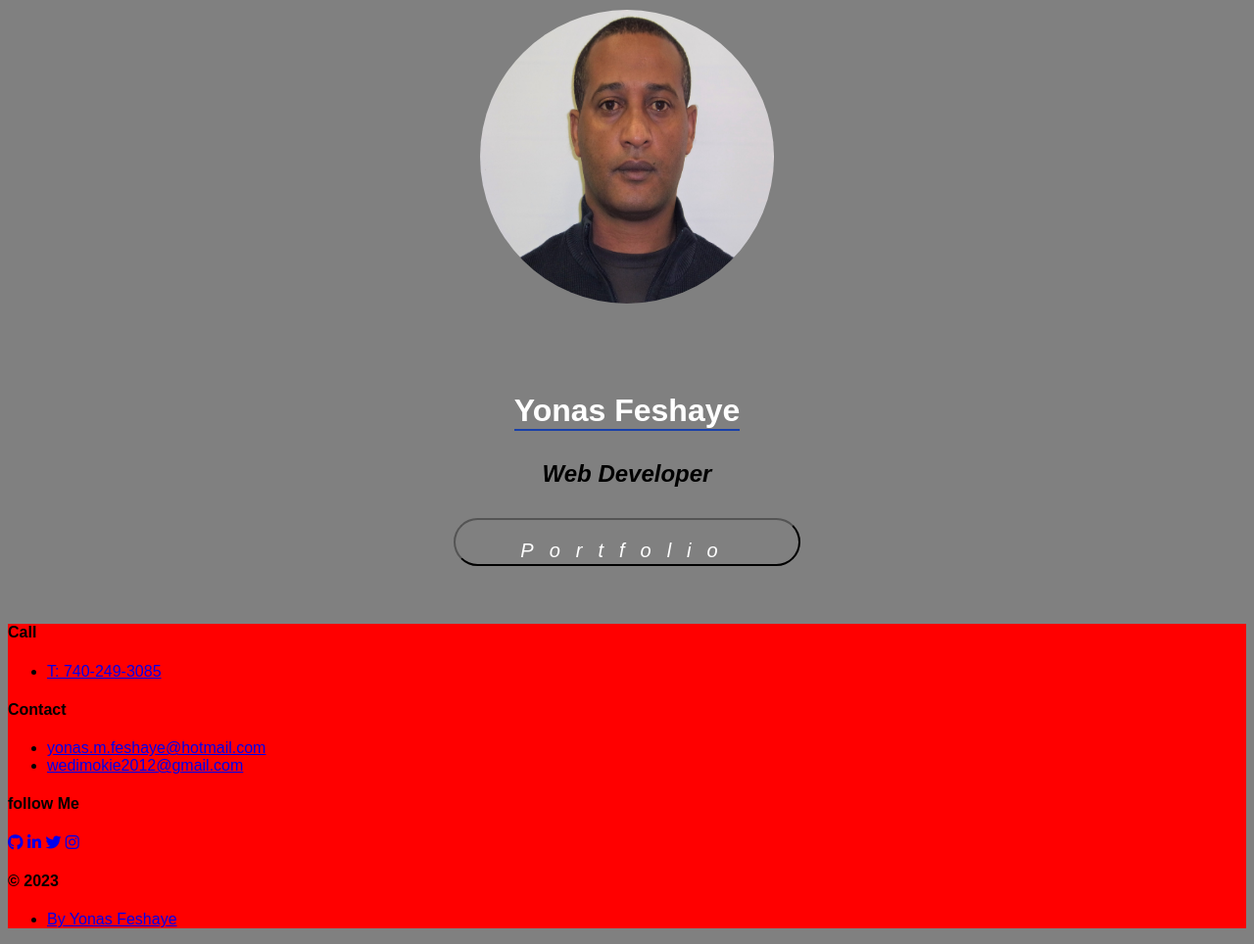
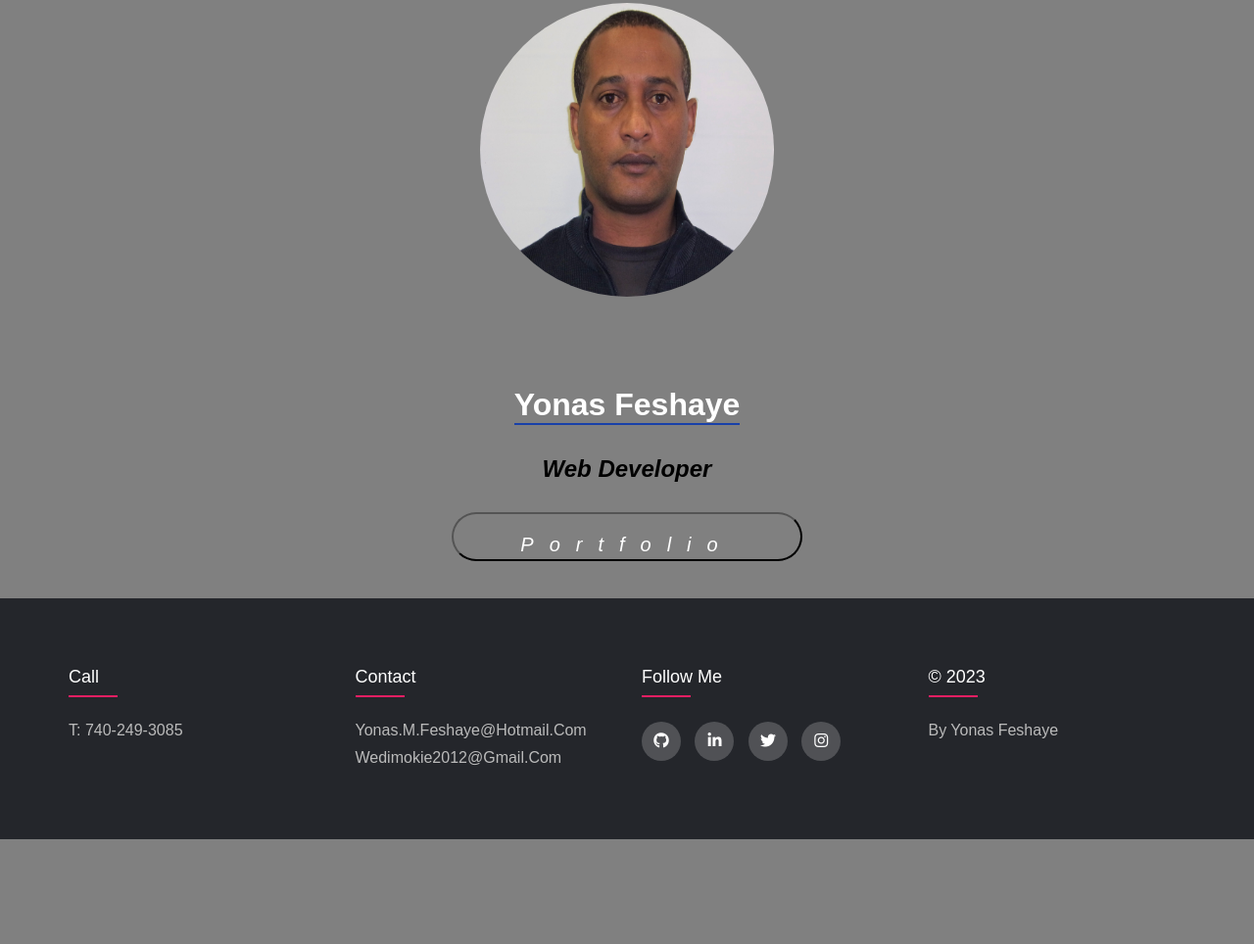
Before and after one commit to yonasFeshaye/Yonas-Web-Design, a plain HTML site: page myPortfolio/index.html in a window 1280 px wide. Shown: the part 185-1149 px from the top of the page at 98% size. After the commit the page ends 1042 px from the top, so only its background shows below. Drawn offline with Linux system fonts and the light colour scheme; a script that the page names is missing.

Commit message:
Added JavaScript file and make some changes to my css file

```diff
--- a/myPortfolio/style.css
+++ b/myPortfolio/style.css
@@ -28,6 +28,28 @@ body {
     text-decoration: none;
   }
 
+
+  /* This is an ID selector */
+  #profile-pic {
+    width: 300px;
+    height: 300px;
+    border-radius: 50%;
+    margin: 15% auto;
+    grid-column: 2/3;
+  }
+
+  h1 {
+    color:white;
+    grid-column: 2/3;
+    margin: 3% auto;
+    border-bottom: 2px solid #1940A9;;
+  }
+
+  h2 {
+    grid-column: 2/3;
+    margin: 3% auto;
+    font-style: italic;
+  }
   /* This is an element within and element selector */
   nav > a {
     margin: 2% 1% 3%;
@@ -57,26 +79,11 @@ body {
     width: 100%;
     padding-right: 2%;
   }
-  /* This is an ID selector */
-  #profile-pic {
-    width: 300px;
-    height: 300px;
-    border-radius: 50%;
-    margin: 15% auto;
-    grid-column: 2/3;
+  .active {
+    background-color: #04AA6D;
   }
-
-  h1 {
-    color:white;
-    grid-column: 2/3;
-    margin: 3% auto;
-    border-bottom: 2px solid #1940A9;;
-  }
-
-  h2 {
-    grid-column: 2/3;
-    margin: 3% auto;
-    font-style: italic;
+  #navbar a:hover {
+    background-color: #000;
   }
 
   .small-text {
@@ -110,3 +117,99 @@ body {
       height: 100%;
     background-color: red;
   }
+  #SITE_FOOTER_WRAPPER {
+    grid-area: 4/1/5/2;
+}
+@import url('https://fonts.googleapis.com/css2?family=Poppins:wght@300;400;500;600;700&display=swap');
+/*body{
+	line-height: 1.5;
+	font-family: 'Poppins', sans-serif;
+}*/
+*{
+	padding: 0px;
+  margin: 0px;
+	box-sizing: border-box;
+}
+.container{
+	max-width: 1170px;
+	margin:auto;
+}
+.row{
+	display: flex;
+	flex-wrap: wrap;
+}
+ul{
+	list-style: none;
+}
+.footer{
+	background-color: #24262b;
+    padding: 70px 0;
+}
+.footer-col{
+   width: 25%;
+   padding: 0 15px;
+}
+.footer-col h4{
+	font-size: 18px;
+	color: #ffffff;
+	text-transform: capitalize;
+	margin-bottom: 35px;
+	font-weight: 500;
+	position: relative;
+}
+.footer-col h4::before{
+	content: '';
+	position: absolute;
+	left:0;
+	bottom: -10px;
+	background-color: #e91e63;
+	height: 2px;
+	box-sizing: border-box;
+	width: 50px;
+}
+.footer-col ul li:not(:last-child){
+	margin-bottom: 10px;
+}
+.footer-col ul li a{
+	font-size: 16px;
+	text-transform: capitalize;
+	color: #ffffff;
+	text-decoration: none;
+	font-weight: 300;
+	color: #bbbbbb;
+	display: block;
+	transition: all 0.3s ease;
+}
+.footer-col ul li a:hover{
+	color: #ffffff;
+	padding-left: 8px;
+}
+.footer-col .social-links a{
+	display: inline-block;
+	height: 40px;
+	width: 40px;
+	background-color: rgba(255,255,255,0.2);
+	margin:0 10px 10px 0;
+	text-align: center;
+	line-height: 40px;
+	border-radius: 50%;
+	color: #ffffff;
+	transition: all 0.5s ease;
+}
+.footer-col .social-links a:hover{
+	color: #24262b;
+	background-color: #ffffff;
+}
+
+/*responsive*/
+@media(max-width: 767px){
+  .footer-col{
+    width: 50%;
+    margin-bottom: 30px;
+}
+}
+@media(max-width: 574px){
+  .footer-col{
+    width: 100%;
+}
+}
```
